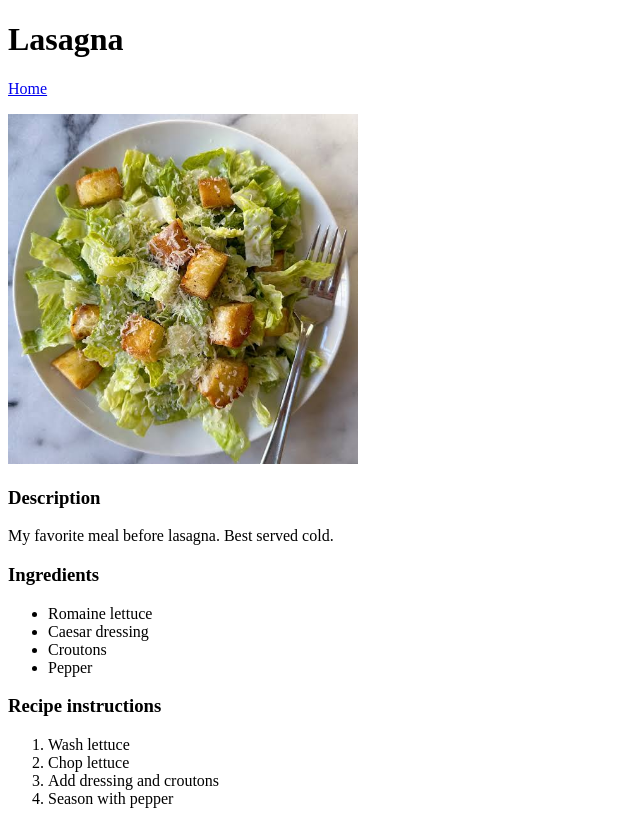
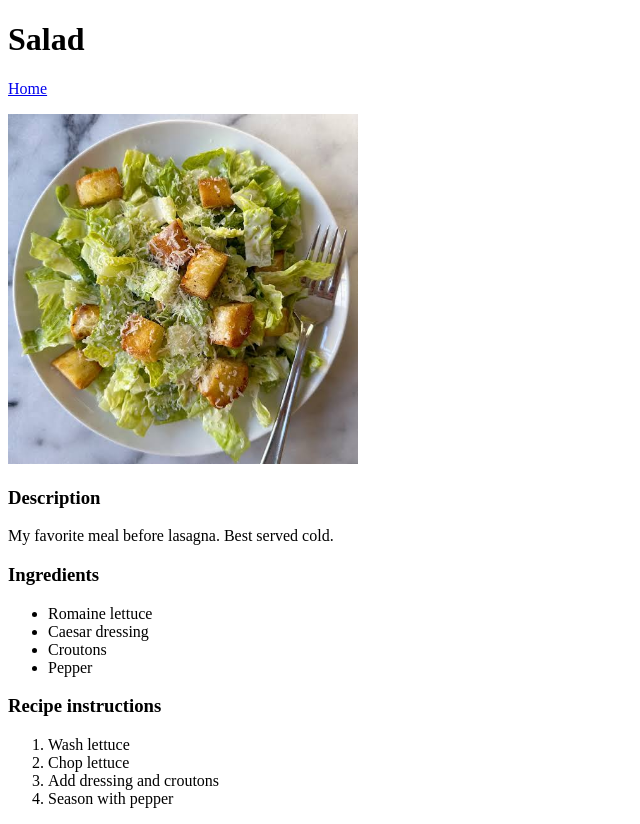
Before and after one commit to el0315/odin-recipes, a plain HTML site: page recipes/salad.html in a window 1280 px wide. Shown: the whole page, without its empty margins (0-640 px from the left). Drawn offline with Linux system fonts and the light colour scheme.

```diff
--- a/recipes/salad.html
+++ b/recipes/salad.html
@@ -3,10 +3,10 @@
 <head>
     <meta charset="UTF-8">
     <meta name="viewport" content="width=device-width, initial-scale=1.0">
-    <title>Lasagna</title>
+    <title>Salad</title>
 </head>
 <body>
-    <h1>Lasagna</h1>
+    <h1>Salad</h1>
     <a href="../index.html">Home</a>
     <p><img src="./recipe_images/salad.png" alt="Caesar salad" width="350" height="350"></p>
     <h3>Description</h3>
```
